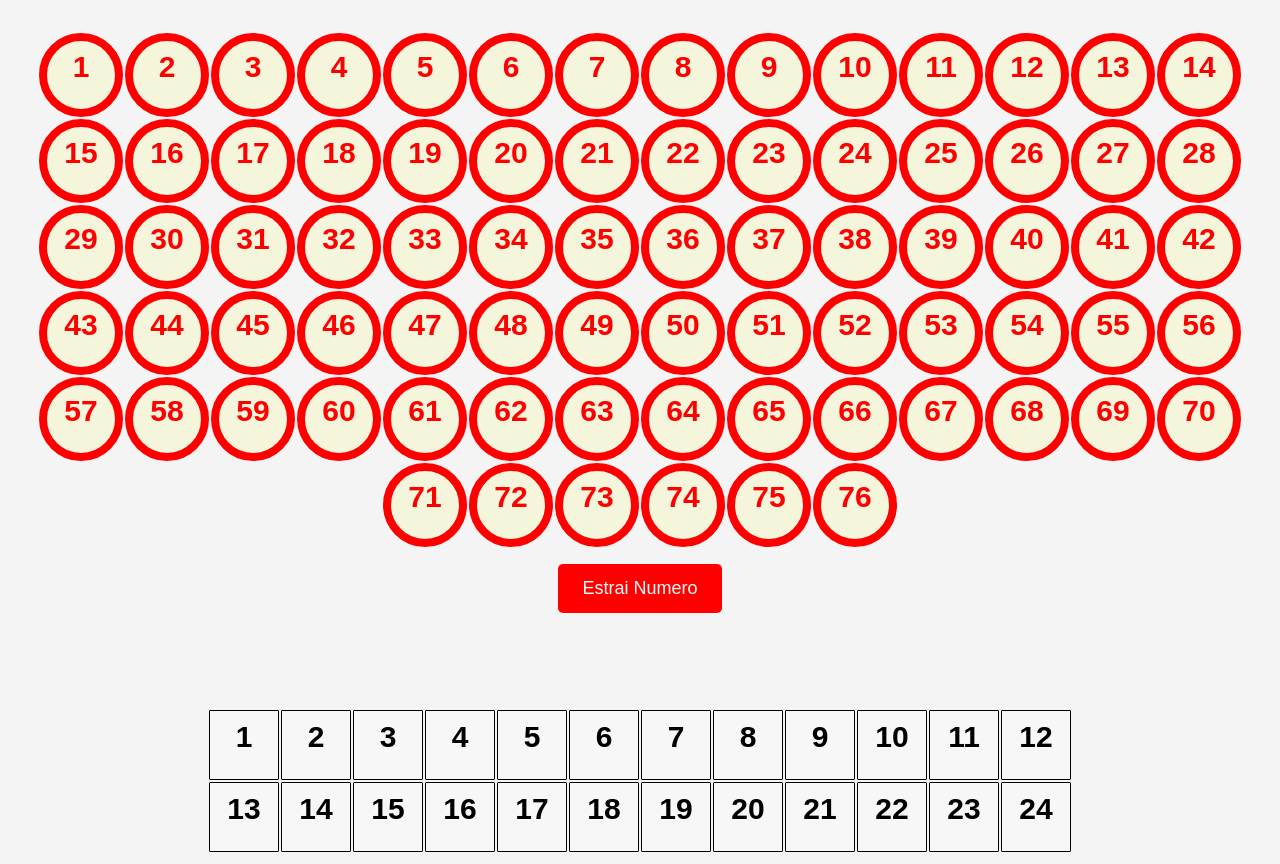
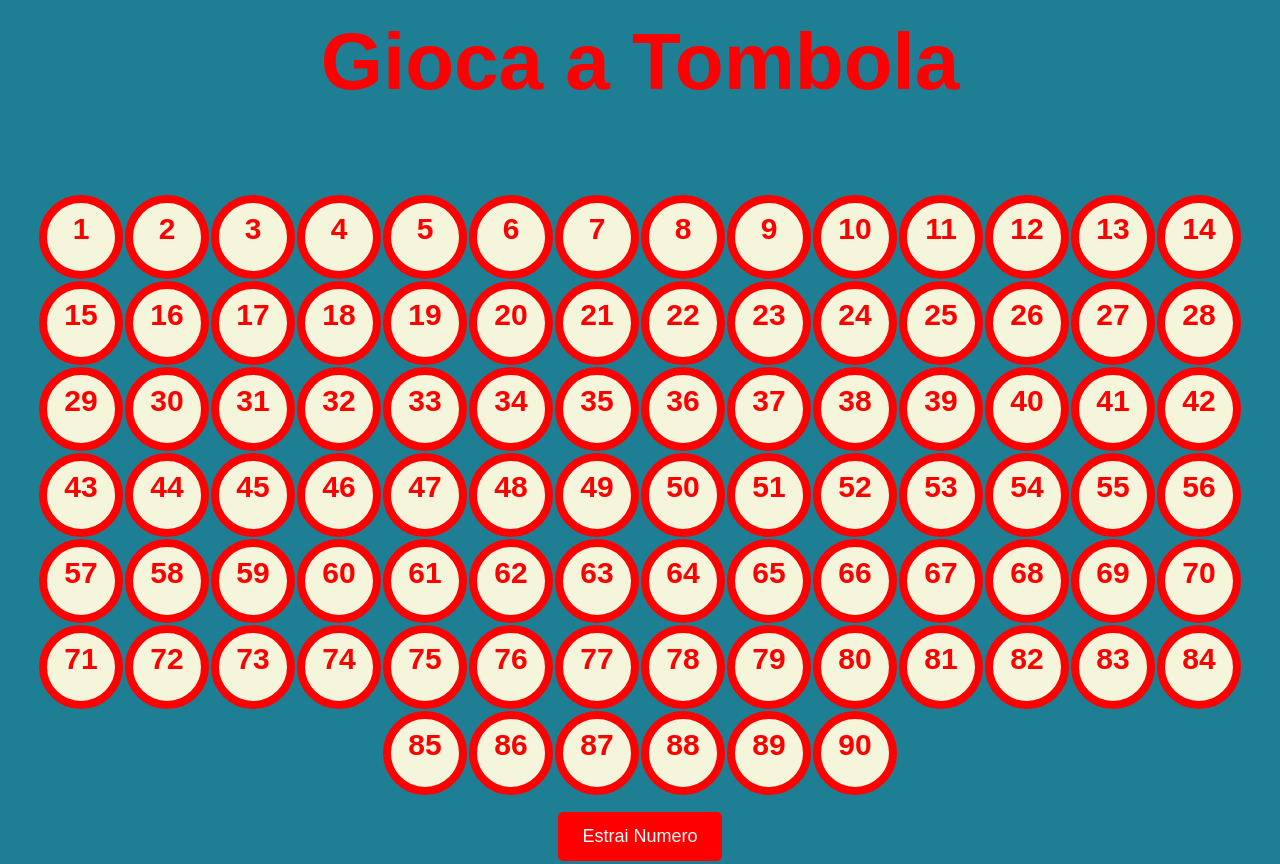
Before and after one commit to Tamiele/u1-w3-d4, a plain HTML site: page index.html in a window 1280 px wide. Shown: the top 864 px of the page. Drawn offline with Linux system fonts and the light colour scheme.

Commit message:
modifiche

```diff
--- a/css/styles.css
+++ b/css/styles.css
@@ -4,8 +4,14 @@ body {
   display: inline-block;
   height: 100vh;
   margin: 0;
-  background-color: #f4f4f4;
+  background-color: #1e7e93;
   text-align: center;
+}
+h1 {
+  color: red;
+  font-weight: bold;
+  font-size: 5rem;
+  margin-top: 1rem;
 }
 
 #tabellone {
@@ -42,11 +48,10 @@ body {
 
 #tabellina {
   margin-top: 5rem;
-  margin-inline: 13rem;
+  margin-inline: 14rem;
   text-align: center;
 }
 .cartella {
-  margin: 1px;
   padding: 9px;
   text-align: center;
   width: 50px;
--- a/index.html
+++ b/index.html
@@ -6,6 +6,7 @@
     <link rel="stylesheet" href="./css/styles.css" />
   </head>
   <body>
+    <h1>Gioca a Tombola</h1>
     <div id="tabellone"></div>
     <button id="button">Estrai Numero</button>
     <div id="tabellina"></div>
--- a/js/script.js
+++ b/js/script.js
@@ -3,7 +3,7 @@ const creatButton = document.getElementById("button");
 
 // Crea con il for 76 celle numerate
 
-for (let i = 1; i <= 76; i++) {
+for (let i = 1; i <= 90; i++) {
   const tombolini = document.createElement("div");
   tombolini.className = "tombolini"; //creo una classe per i tombolini che poi vado a modificare nel css
   tombolini.textContent = i; //assegno la i in modo da dare del testo (in qeuesto caso numeri) dei tombolini
@@ -12,7 +12,7 @@ for (let i = 1; i <= 76; i++) {
 
 //creo un evento al click del bottone che mi genera numeri random
 creatButton.addEventListener("click", () => {
-  const randomNumber = Math.floor(Math.random() * 76) + 1;
+  const randomNumber = Math.floor(Math.random() * 90) + 1;
 
   const newTombolini = document.querySelectorAll(".tombolini"); //creo una nuova variabile con il valore di tombolini e vado a prendere tutti i tombolini. ciclo in modo da attraversare newtombolini
   newTombolini.forEach((tombolini) => {
@@ -27,6 +27,7 @@ creatButton.addEventListener("click", () => {
 const tabellina = document.getElementById("tabellina");
 for (let i = 1; i <= 24; i++) {
   const cartella = document.createElement("div");
+
   cartella.className = "cartella";
   cartella.textContent = i;
   tabellina.appendChild(cartella);
```
